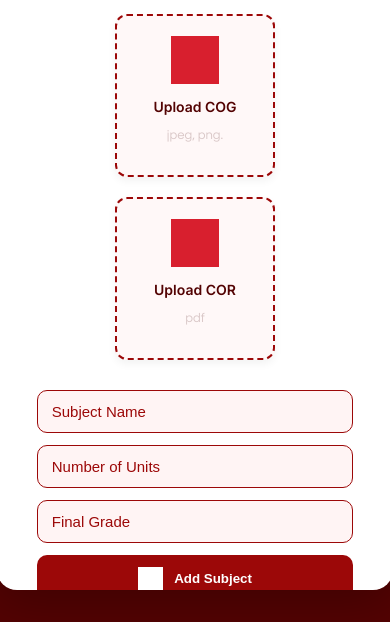
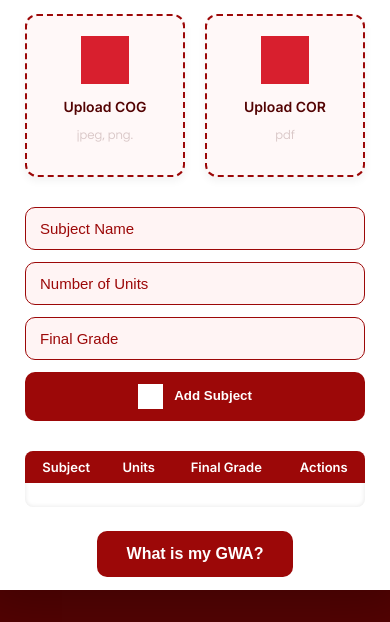
Before and after one commit to VinceRamirez1998/lazy-calculator, a plain HTML site: page index.html in a window 390 px wide. Shown: the part 132-754 px from the top of the page. Drawn offline with nearby package versions, Linux system fonts and the light colour scheme; grey boxes are pictures that could not be loaded; a script that the page names is missing.

Commit message:
mobile responsive

```diff
--- a/style.css
+++ b/style.css
@@ -611,6 +611,19 @@ footer {
   .form button {
     width: 100%;
   }
+
+  .container {
+    border-radius: 0;
+  }
+
+  #subjectTable th {
+    font-size: 13px;
+    padding: 8px;
+  }
+
+  .upload-group {
+    flex-wrap: nowrap;
+  }
 }
 
 @media (max-height: 600px) {
```
